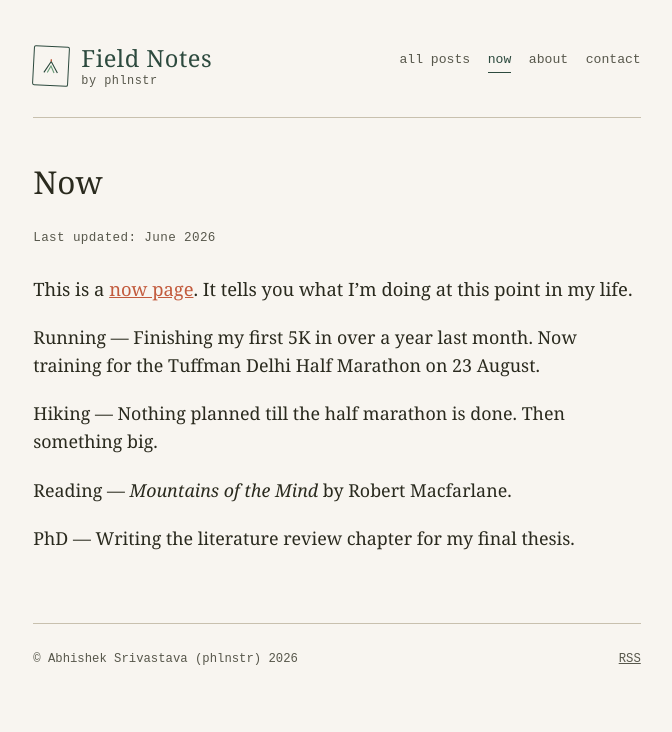
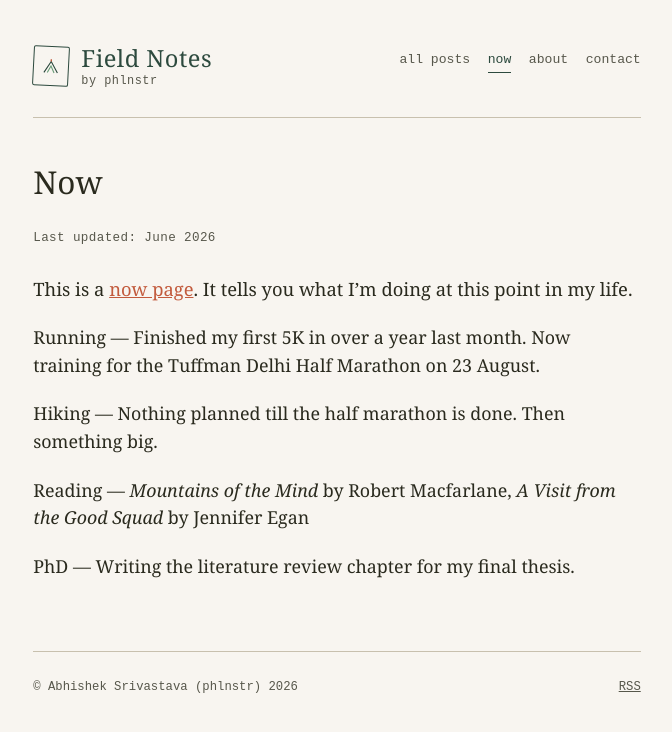
Before and after one commit to phlnstr/phlnstr.in, a Jekyll site: the page built from now.md, in a window 1280 px wide. Shown: the top 732 px of the page, without its empty margins (303-975 px from the left). Built offline with Jekyll 4.4.1, drawn with Linux system fonts in a browser that asks for light colours.

Commit message:
Update now.md

```diff
--- a/now.md
+++ b/now.md
@@ -10,10 +10,10 @@ permalink: /now.html
 
 This is a [now page](https://nownownow.com/about). It tells you what I'm doing at this point in my life.
 
-Running — Finishing my first 5K in over a year last month. Now training for the Tuffman Delhi Half Marathon on 23 August.
+Running — Finished my first 5K in over a year last month. Now training for the Tuffman Delhi Half Marathon on 23 August.
 
 Hiking — Nothing planned till the half marathon is done. Then something big.
 
-Reading — _Mountains of the Mind_ by Robert Macfarlane.
+Reading — _Mountains of the Mind_ by Robert Macfarlane, _A Visit from the Good Squad_ by Jennifer Egan
 
 PhD — Writing the literature review chapter for my final thesis.
```
